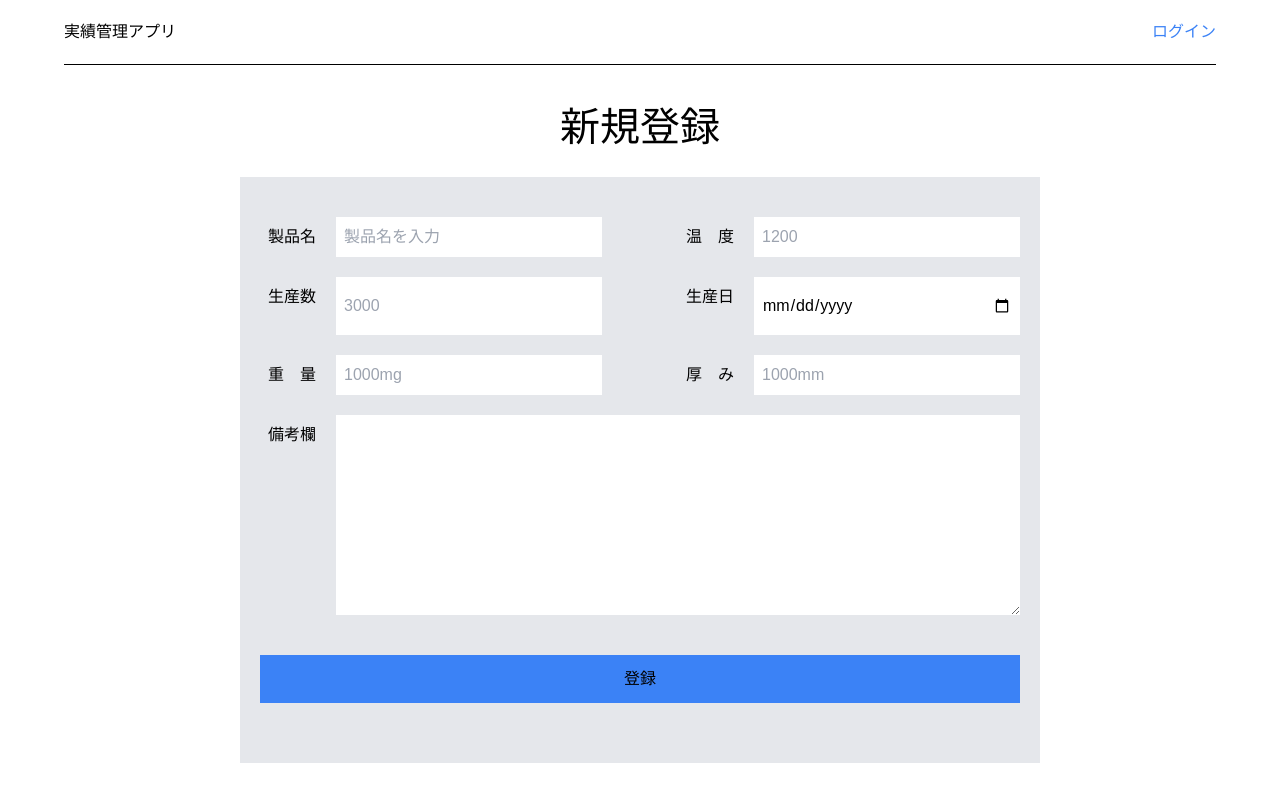
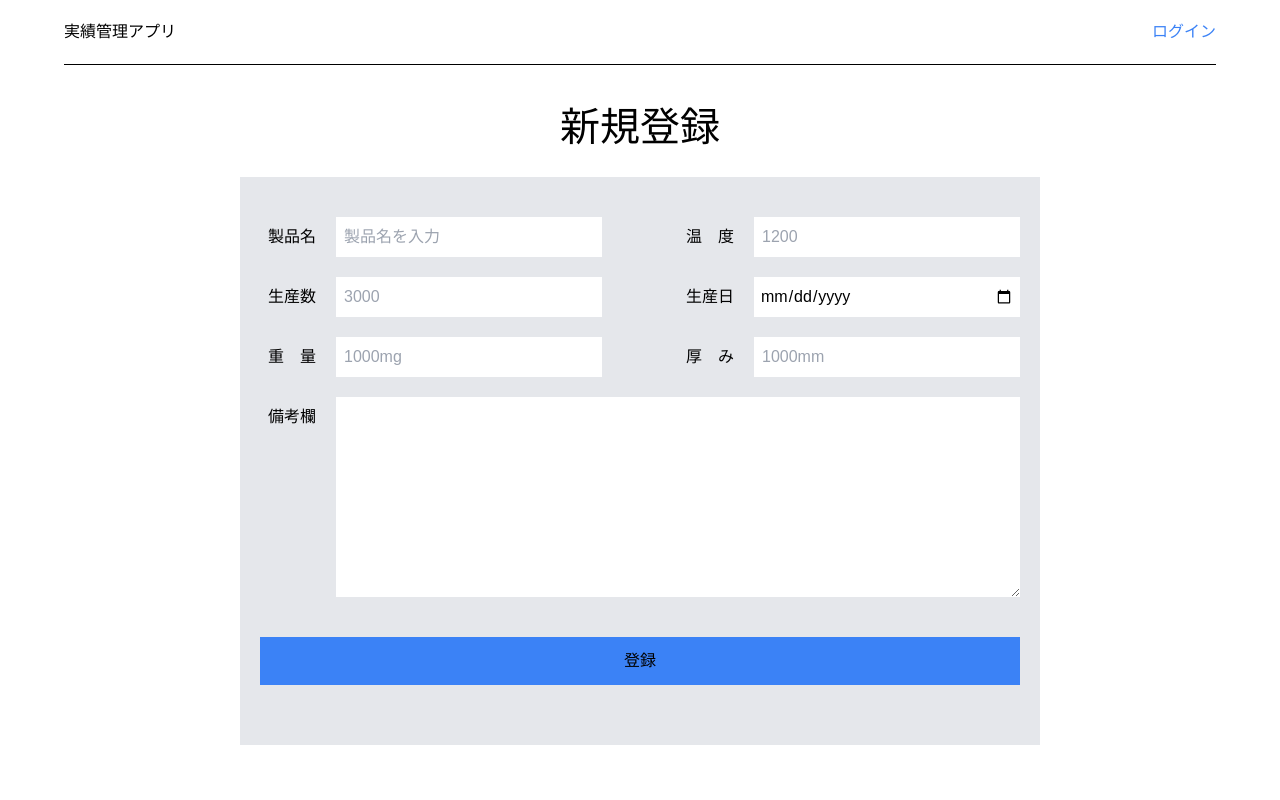
Before and after one commit to yoshimineyuuto0217/ziltusekikanri, a Next.js app: page /product/register in a window 1280 px wide. Built offline with nearby package versions, Linux system fonts and the light colour scheme; no server answers.

Commit message:
padding変更

```diff
--- a/app/product/register/page.tsx
+++ b/app/product/register/page.tsx
@@ -104,7 +104,7 @@ const ProductRegister = () => {
           <input
             type="date"
             id="month"
-            className="w-[100%] sm:w-[35%] mb-5 px-2 py-4 appearance-none bg-white "
+            className="w-[100%] sm:w-[35%] mb-5 px-2 py-3.5 sm:p-1.5 appearance-none bg-white "
             required
             value={month ? month.toDate().toISOString().split("T")[0] : ""}
             onChange={(e) => handleMonthChange(e, setMonth)}
```
